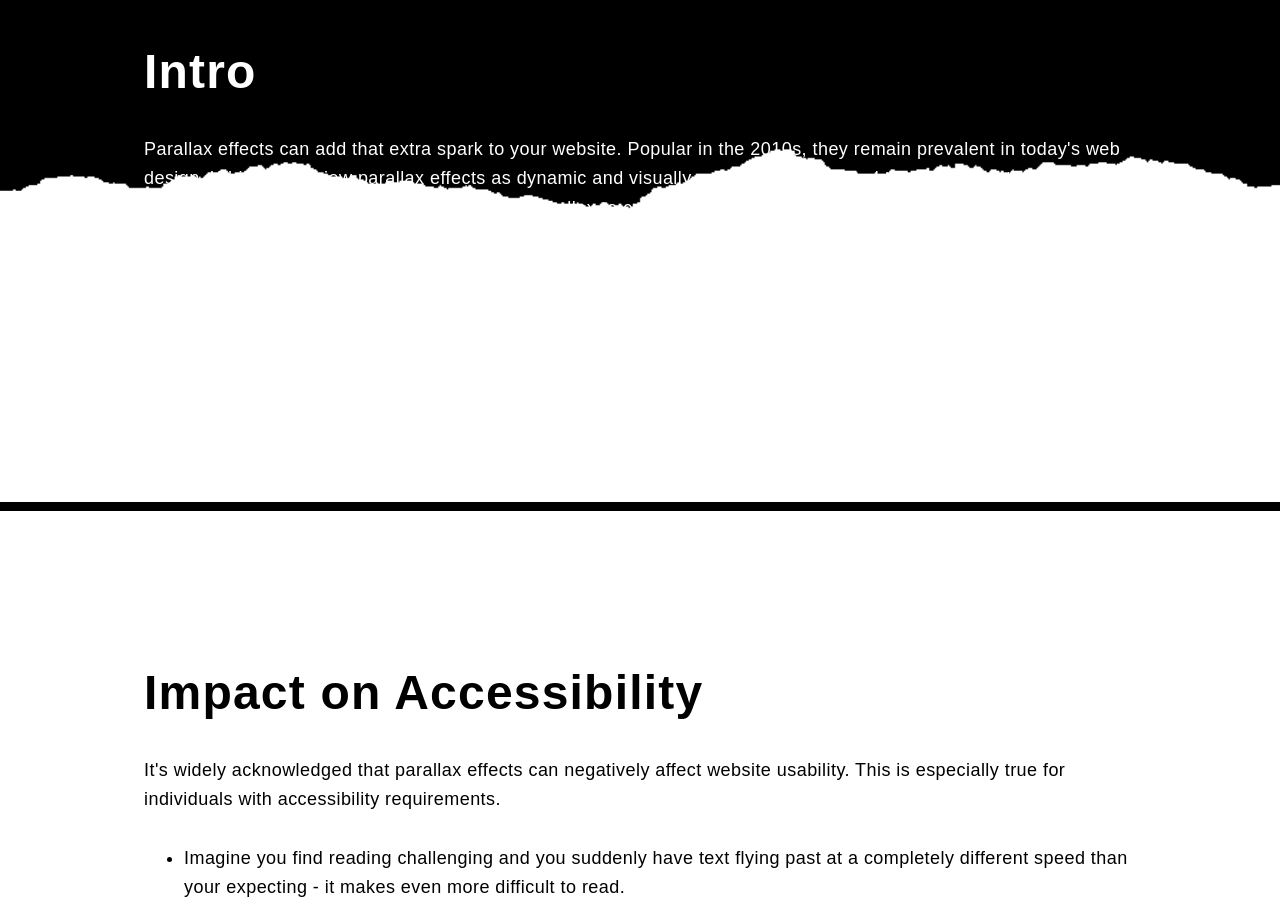
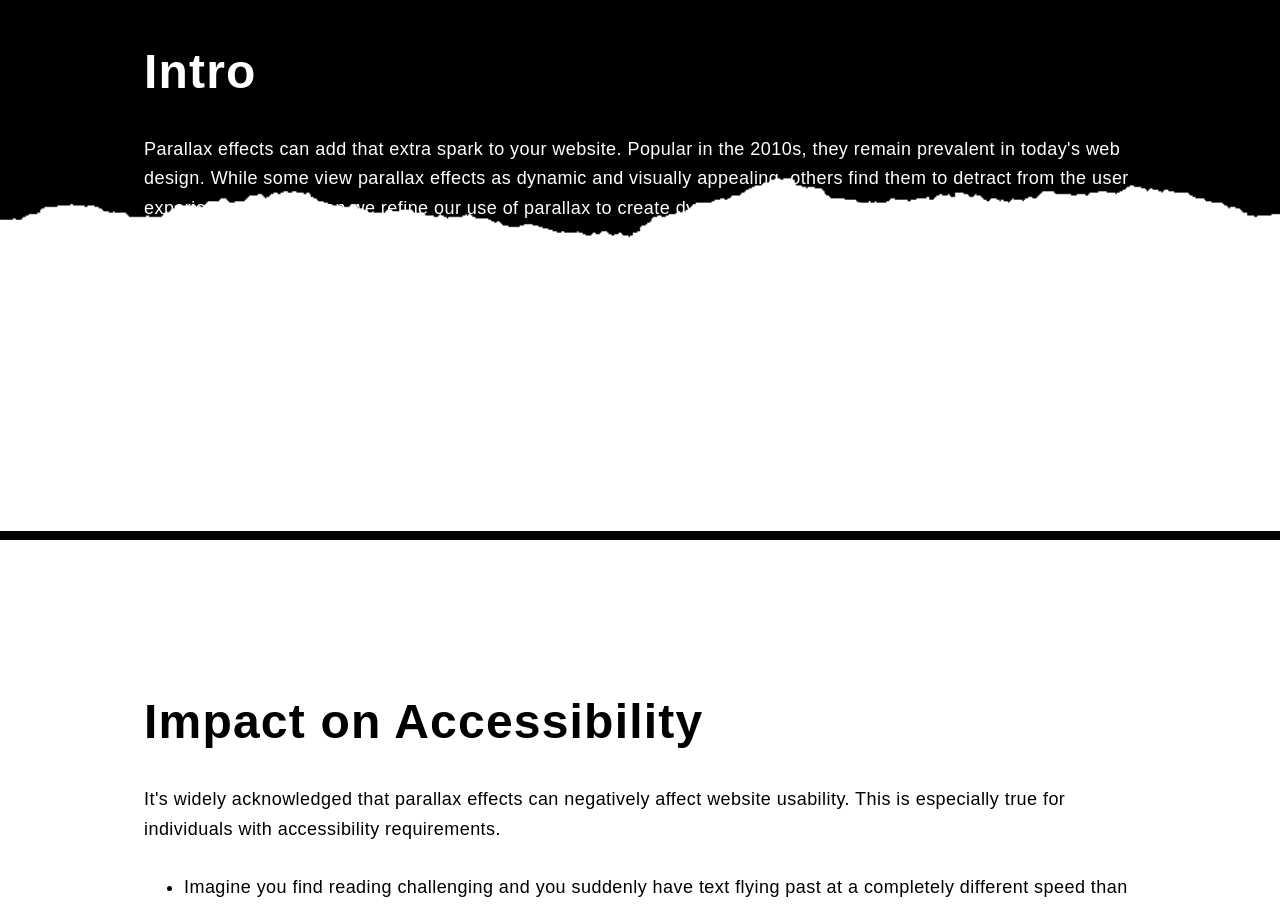
Before and after one commit to ElSmith7/accessibility-with-parallax, a React (Create React App) app: page / in a window 1280 px wide. Shown: the part 840-1747 px from the top of the page. Built offline with nearby package versions, Linux system fonts and the light colour scheme.

Commit message:
Updated content.tsx
changed wording

```diff
--- a/src/components/content.tsx
+++ b/src/components/content.tsx
@@ -41,9 +41,9 @@ const Content: React.FC<ContentProps> = ({ parallaxEnabled }) => {
             Parallax effects can add that extra spark to your website. Popular
             in the 2010s, they remain prevalent in today's web design. While
             some view parallax effects as dynamic and visually appealing, others
-            find them to detract from the user experience. So, how can we refine
-            our use of parallax to create dynamic websites that minimally impact
-            accessibility?
+            find them to detract from the user experience. So how can we refine
+            our use of parallax to create dynamic websites that have minimal
+            impact on accessibility?
           </p>
         </div>
       </div>
```
